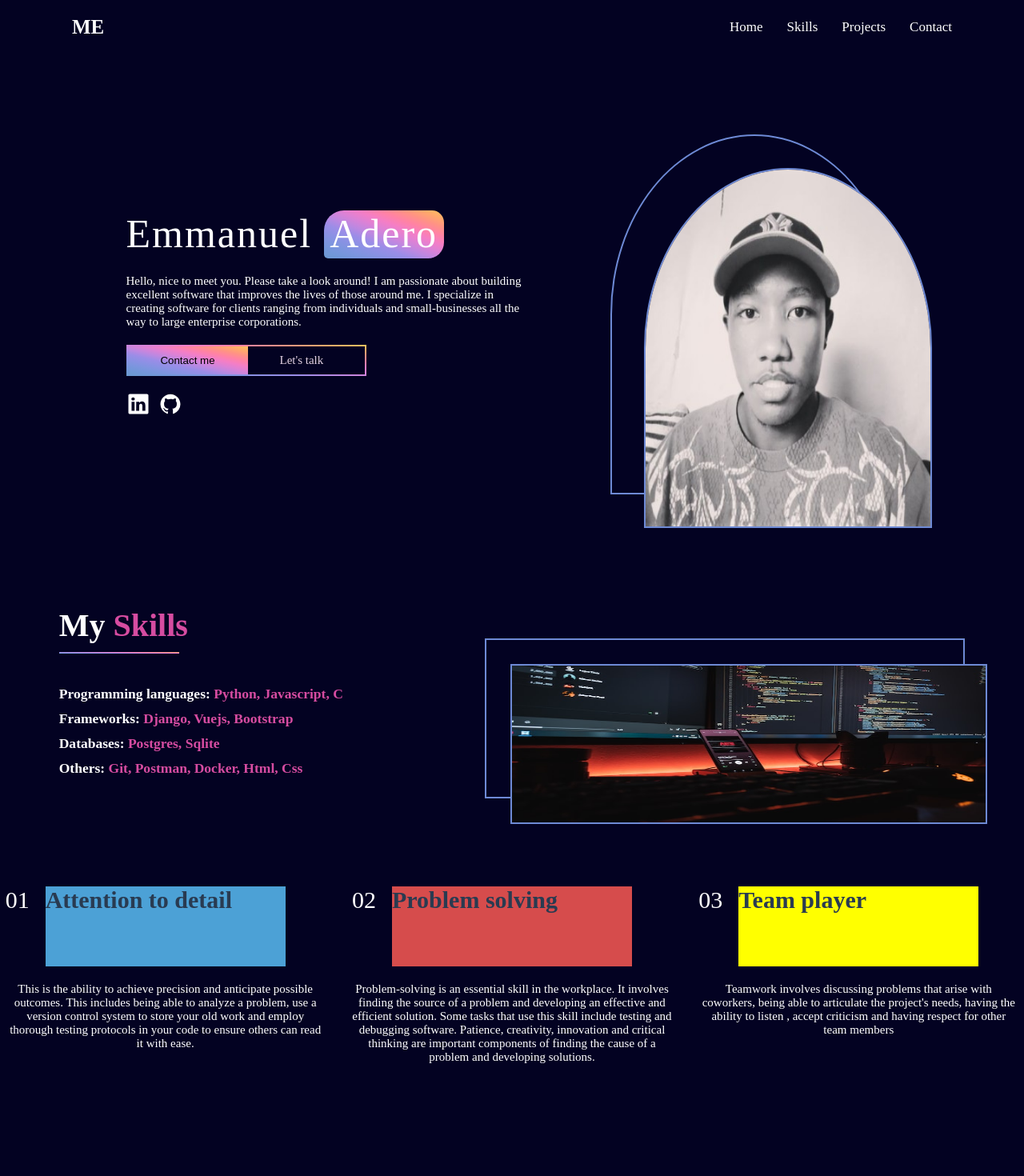
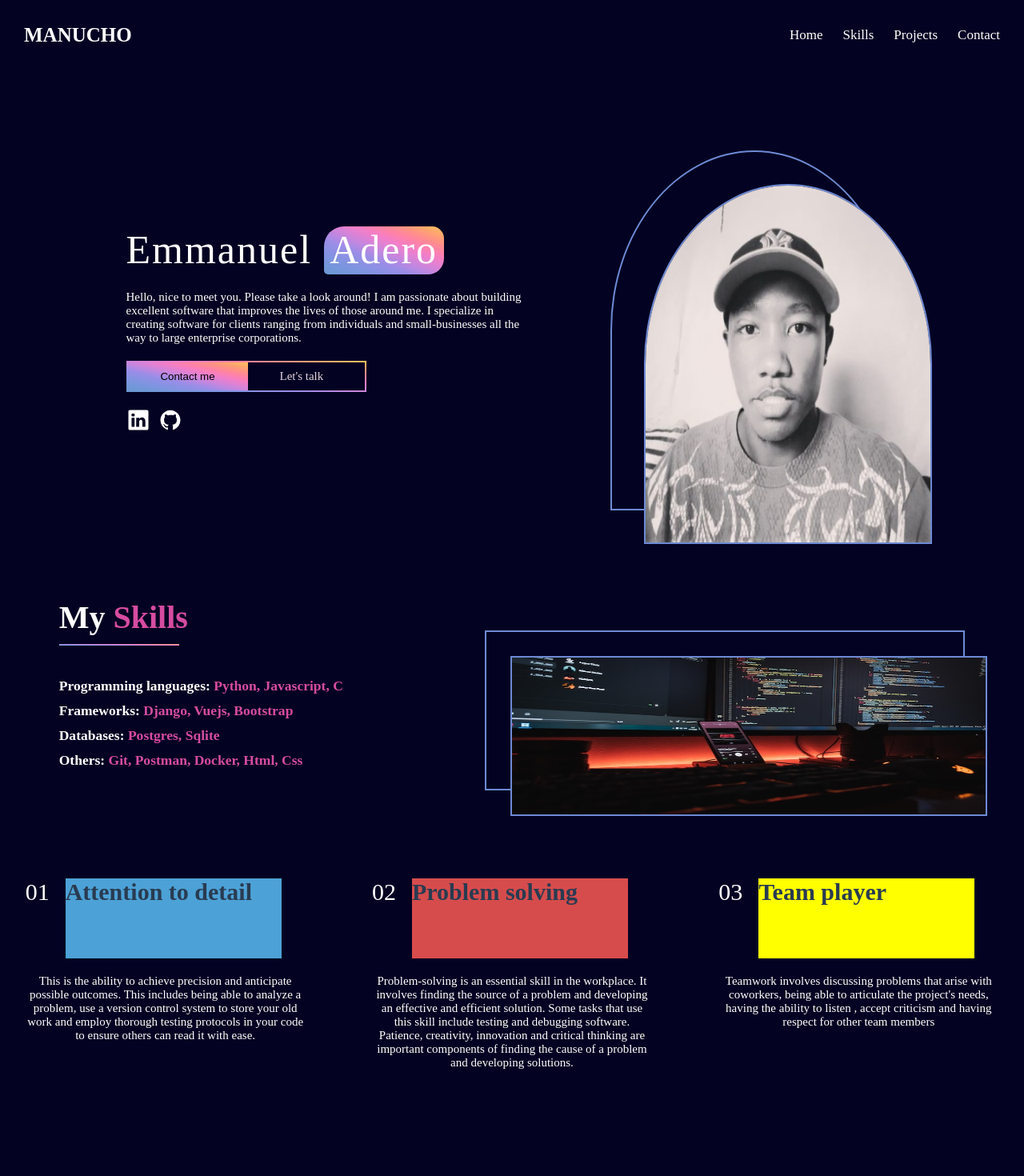
Before and after one commit to manucho254/Portfolio-App, a Vue app: page /#/ in a window 1280 px wide. Shown: the top 1470 px of the page at 80% size. Built offline with nearby package versions, Linux system fonts and the light colour scheme.

Commit message:
updates to navbar

```diff
--- a/src/assets/css/styles.css
+++ b/src/assets/css/styles.css
@@ -12,32 +12,34 @@ body {
   font-size: 15px;
 }
 
-.nav {
-  padding: 20px;
+.navbar {
+  display: flex;
+  flex-wrap: wrap;
+  align-items: center;
+  justify-content: space-between;
+  color: #fff;
+  padding: 30px;
 }
 
-section::after {
-  content: "";
-  margin-bottom: 20px;
+.navbar a {
+  text-decoration: none;
+  color: inherit;
 }
 
-section::before {
-  content: "";
-  margin-top: 20px;
+.nav-items {
+  list-style: none;
+  display: flex;
+  gap: 25px;
 }
 
-.nav-header {
+.navbar .nav-toggler {
+  display: none;
+}
+
+.nav-logo {
   cursor: pointer;
   font-size: 25px;
   font-weight: bold;
-  padding-left: 70px;
-}
-
-.nav-items {
-  padding-right: 70px;
-  display: flex;
-  align-items: center;
-  justify-content: center;
 }
 
 .nav-item {
@@ -54,15 +56,18 @@ section::before {
   color: rgb(219, 169, 105);
 }
 
-.nav-sticky {
-  top: 0px;
-  width: 100%;
-  position: fixed;
-  background-color: #d64ca1;
+.active {
+  color: rgb(219, 169, 105);
 }
 
-.active {
-  color: rgb(219, 169, 105);
+section::after {
+  content: "";
+  margin-bottom: 10px;
+}
+
+section::before {
+  content: "";
+  margin-top: 10px;
 }
 
 .section-title {
@@ -137,8 +142,7 @@ section::before {
 
 .contact-me {
   width: 300px;
-  border-width: 2px;
-  border-style: solid;
+  border: solid 2px;
   cursor: pointer;
   border-image: linear-gradient(
       to right top,
@@ -264,7 +268,7 @@ section::before {
 
 .rectangle-shape {
   display: block;
-  width: 300px;
+  width: 270px;
   height: 100px;
 }
 
@@ -511,6 +515,7 @@ section::before {
   width: 380px;
   height: 350px;
   background-color: #fff;
+  border-radius: 5px;
 }
 
 .card .image {
@@ -550,12 +555,7 @@ textarea {
 
 .skill-message {
   text-align: center;
-  max-width: 400px;
-}
-
-.nav-burger {
-  cursor: pointer;
-  display: none;
+  max-width: 350px;
 }
 
 @media only screen and (max-width: 600px) {
@@ -563,42 +563,11 @@ textarea {
     margin: 0px;
   }
 
-  .nav {
-    background-color: #3b384f;
-    padding: 10px;
-  }
-
-  .nav-header {
-    padding: 10px;
-  }
-
-  .nav-burger {
-    display: block;
-  }
-
-  .nav-items {
-    display: none;
-  }
-
-  .responsive-nav {
-    position: absolute;
-    right: 0;
-    top: 69px;
-    background-color: #3b384f;
-    width: 100%;
-    display: flex;
-    flex-direction: column;
-    align-items: center;
-    justify-content: center;
-    padding: 20px;
-  }
-
   .section-home {
     display: flex;
     flex-direction: column-reverse;
     align-items: center;
     gap: 50px;
-    padding-top: 10px;
   }
 
   .title {
@@ -653,8 +622,34 @@ textarea {
   .contact-image {
     max-width: 330px;
   }
-  .mt-150 {
-    margin-top: 150px;
+
+  .navbar {
+    padding-top: 10px;
+  }
+
+  .nav-menu {
+    width: 100%;
+    height: 0;
+    overflow: hidden;
+  }
+  .nav-items {
+    flex-direction: column;
+    align-items: center;
+    padding: 20px;
+  }
+
+  .navbar .nav-toggler {
+    display: block;
+    padding: 5px;
+    border: none;
+    background-color: inherit;
+    align-items: center;
+    cursor: pointer;
+  }
+
+  .mx-height {
+    margin-top: 10px;
+    height: 100%;
   }
 }
 
--- a/src/components/NavBar.vue
+++ b/src/components/NavBar.vue
@@ -9,25 +9,15 @@ export default {
   mounted: () => {},
   methods: {
     getActive(linkName) {
-      let navItemsList = document.querySelector(".nav-items");
-      let section = document.querySelector("section");
-      let arr = navItemsList.classList.value.split(" ");
-      if (arr.includes("responsive-nav")) {
-        navItemsList.classList.remove("responsive-nav");
-        section.classList.remove("mt-150");
-      }
       this.activeLink = linkName;
     },
     showNavItems() {
-      let navItemsList = document.querySelector(".nav-items");
-      let section = document.querySelector("section");
-      let arr = navItemsList.classList.value.split(" ");
-      if (arr.includes("responsive-nav")) {
-        navItemsList.classList.remove("responsive-nav");
-        section.classList.remove("mt-150");
+      let menu = document.querySelector(".nav-menu");
+
+      if (menu.classList.contains("mx-height")) {
+        menu.classList.remove("mx-height");
       } else {
-        navItemsList.classList.add("responsive-nav");
-        section.classList.add("mt-150");
+        menu.classList.add("mx-height");
       }
     },
   },
@@ -35,40 +25,38 @@ export default {
 </script>
 
 <template>
-  <div class="nav d-flex align-items-center justify-content-space-between">
-    <div class="nav-header">ME</div>
-    <div class="nav-items gap-3">
-      <a
-        href="#"
-        class="nav-item"
+  <div class="navbar">
+    <div class="nav-logo">MANUCHO</div>
+    <button class="nav-toggler" @click="showNavItems">
+      <img src="@/assets/images/burger.svg" alt="burger-icon" />
+    </button>
+    <div class="nav-menu gap-3">
+      <ul class="nav-items">
+        <li
           @click="getActive('home')"
           :class="{ active: activeLink === 'home' }"
-        >Home</a
         >
-      <a
-        href="#skills"
-        class="nav-item"
+          <a href="#" class="nav-item">Home</a>
+        </li>
+        <li
           @click="getActive('skills')"
           :class="{ active: activeLink === 'skills' }"
-        >Skills</a
         >
-      <a
-        href="#projects"
-        class="nav-item"
+          <a href="#skills" class="nav-item">Skills</a>
+        </li>
+        <li
           @click="getActive('projects')"
           :class="{ active: activeLink === 'projects' }"
-        >Projects</a
         >
-      <a
-        href="#contact"
-        class="nav-item"
+          <a href="#projects" class="nav-item">Projects</a>
+        </li>
+        <li
           @click="getActive('contact')"
           :class="{ active: activeLink === 'contact' }"
-        >Contact</a
         >
-    </div>
-    <div class="nav-burger display-none" @click="showNavItems">
-      <img src="@/assets/images/burger.svg" alt="burger-icon" />
+          <a href="#contact" class="nav-item">Contact</a>
+        </li>
+      </ul>
     </div>
   </div>
 </template>
--- a/src/views/SkillsView.vue
+++ b/src/views/SkillsView.vue
@@ -29,7 +29,7 @@ export default {
 </script>
 
 <template>
-  <section id="skills" class="d-flex flex-column gap-4 mt-5">
+  <section id="skills" class="d-flex flex-column gap-4">
     <div class="d-flex justify-content-space-around gap-3 flex-wrap mb-4">
       <div>
         <span class="section-title animate__animated animate__fadeInDown"
```
Lines whose indentation alone changed are shown as unchanged.
